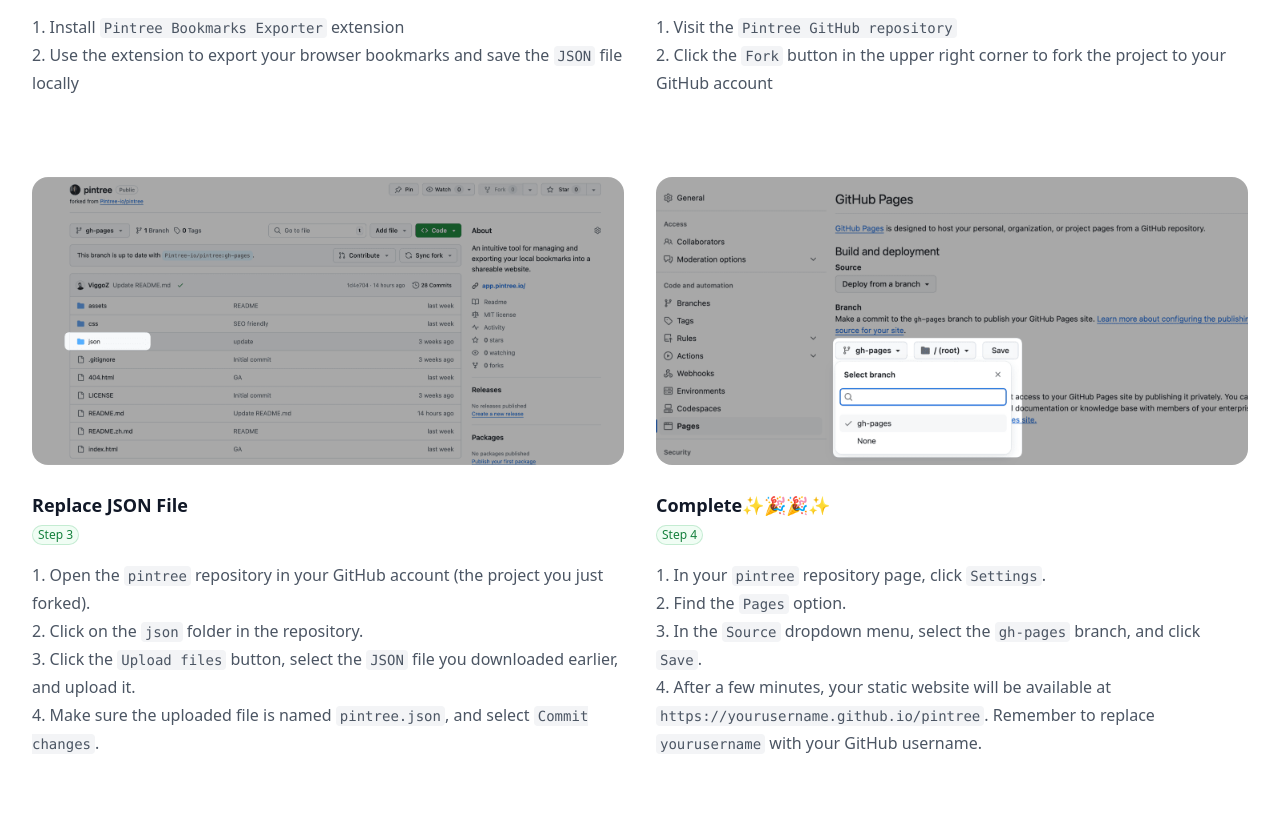
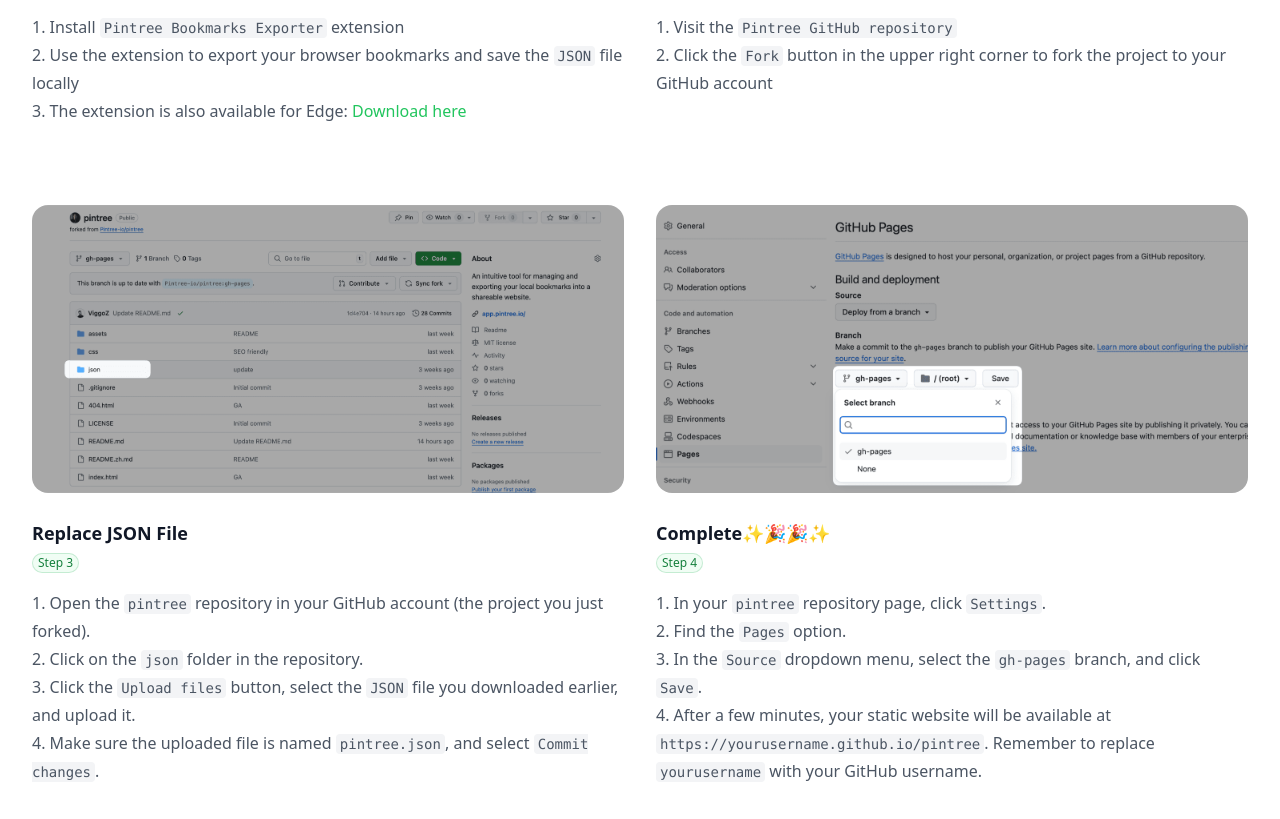
Before and after one commit to Pintree-io/website, a website: page guide.html in a window 1280 px wide. Shown: the part 805-1624 px from the top of the page. Drawn offline with nearby package versions, Linux system fonts and the light colour scheme.

Commit message:
Support for Edge browser extensions

```diff
--- a/guide.html
+++ b/guide.html
@@ -221,6 +221,7 @@
                     <ol class="mt-4 text-base leading-7 text-gray-600">
                         <li>1. Install <code class="bg-gray-100 rounded px-1 py-0.5 font-mono text-sm">Pintree Bookmarks Exporter</code> extension</li>
                         <li>2. Use the extension to export your browser bookmarks and save the <code class="bg-gray-100 rounded px-1 py-0.5 font-mono text-sm">JSON</code> file locally</li>
+                        <li>3. The extension is also available for Edge: <a href="https://microsoftedge.microsoft.com/addons/detail/pintree-bookmarks-exporte/binmofchlenaimbnocogbpebiodjlgkm" class="text-green-500">Download here</a></li>
                     </ol>
                 </div>
 
```
Also changed, not shown: guide-zh.html (+1 -0 lines), css/tailwind.css.
